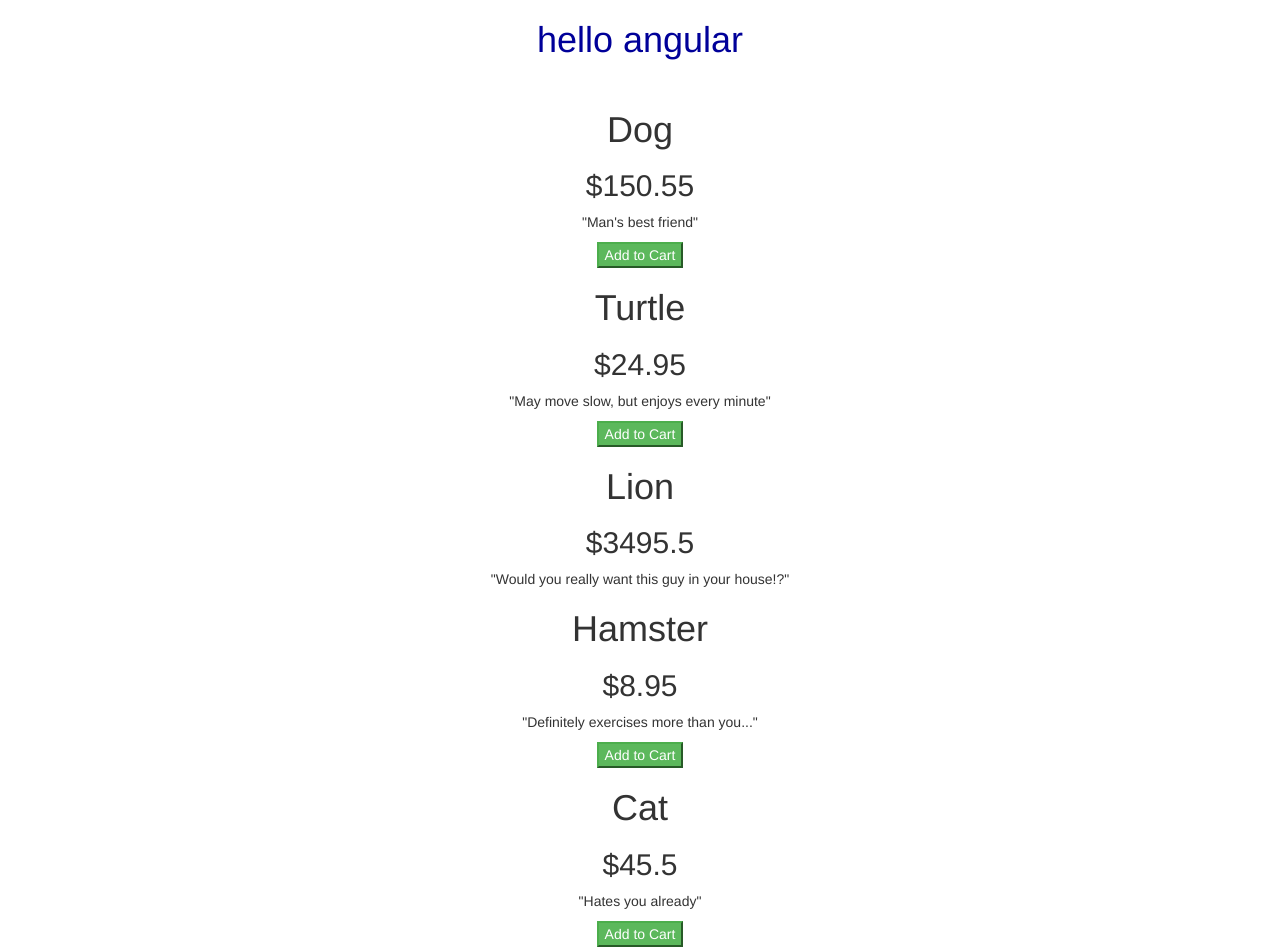
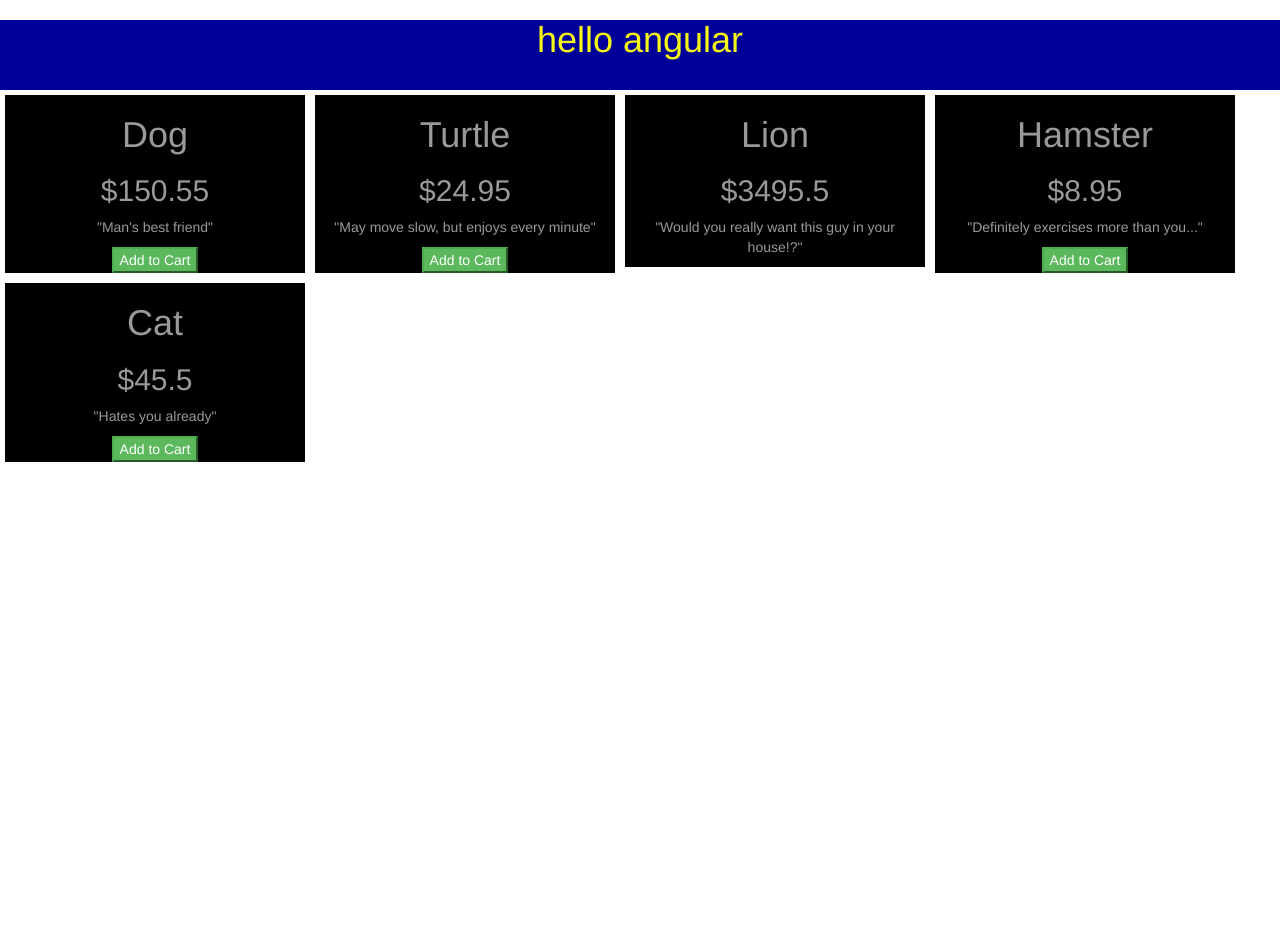
Before and after one commit to Drew242/angular-practice, a plain HTML site: page index.html in a window 1280 px wide. After the commit the page ends 800 px from the top, so only its background shows below. Drawn offline with nearby package versions, Linux system fonts and the light colour scheme.

Commit message:
just styling some

```diff
--- a/index.html
+++ b/index.html
@@ -6,13 +6,13 @@
   </head>
 
     <body>
-      <div class="text-center">
+      <div class="title text-center">
         <h1 id="title">{{"hello " + "angular"}}</h1></br>
       </div>
 
       <div ng-controller="StoreController as store" class="text-center">
         <div ng-repeat="product in store.products">
-          <div ng-hide="product.soldOut">
+          <div class="product col-md-4" ng-hide="product.soldOut">
             <h1>{{product.name}}</h1>
             <h2>${{product.price}}</h2>
             <p>"{{product.description}}"</p>
--- a/main.css
+++ b/main.css
@@ -1,3 +1,12 @@
+.title{
+  background: #000099;
+}
 #title {
-  color: #000099;
+  color: #F6F614;
 }
+.product{
+  background: #000000;
+  color: #999999;
+  margin: 5px;
+  max-width: 300px;
+}
```
